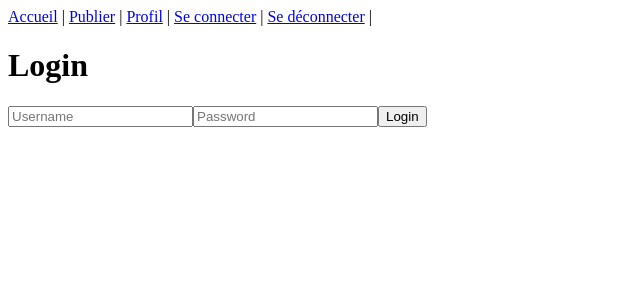
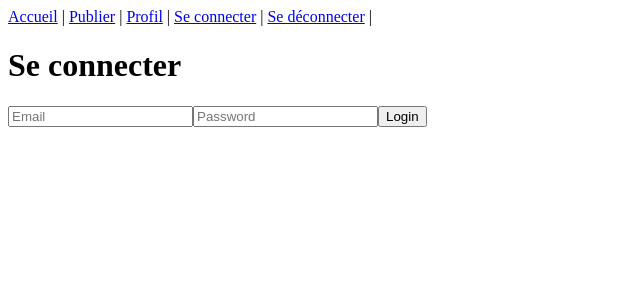
Before and after one commit to dev-allan/Projet-7-Groupomania, a Vue app in the folder front-end/: page /#/login in a window 1280 px wide. Shown: the top 300 px of the page, without its empty margins (0-640 px from the left). Built offline with nearby package versions, Linux system fonts and the light colour scheme.

Commit message:
création de la page login

```diff
--- a/front-end/src/views/Login.vue
+++ b/front-end/src/views/Login.vue
@@ -1,37 +1,42 @@
 <template>
     <div class="login">
-        <h1>Login</h1>
-        <input type="text" name="username" v-model="input.username" placeholder="Username" />
-        <input type="password" name="password" v-model="input.password" placeholder="Password" />
-        <button type="button" v-on:click="login()">Login</button>
+        <h1>Se connecter</h1>
+        <form @submit.prevent="submitLogin">
+            <input type="email" name="email" placeholder="Email" v-model="email"/>
+            <input type="password" name="password"  placeholder="Password" v-model="password" />
+            <button type="submit">Login</button>
+        </form>
     </div>
 </template>
 
 <script>
     export default {
-        name: 'Login',
-        data() {
+        data(){
             return {
-                input: {
-                    username: "",
-                    password: ""
-                }
+                email: '',
+                password : '',
             }
         },
         methods: {
-            login() {
-                if(this.input.username != "" && this.input.password != "") {
-                    if(this.input.username == this.$parent.mockAccount.username && this.input.password == this.$parent.mockAccount.password) {
-                        this.$emit("authenticated", true);
-                        this.$router.replace({ name: "secure" });
-                    } else {
-                        console.log("The username and / or password is incorrect");
+            submitLogin() {
+                const user = {
+                    email : this.email,
+                    password : this.password
+                }
+                const options = {
+                    method: 'POST',
+                    body: JSON.stringify(user),
+                    headers: {
+                        'Content-Type': 'application/json'
                     }
-                } else {
-                    console.log("A username and password must be present");
                 }
+                fetch('http://localhost:3000/utilisateurs/login', options)
+                    .then(res => res.json(),)
+                    .then(res => localStorage.setItem('token', res.token),
+                        window.location.href = "/")
             }
         }
+
     }
 </script>
 
```
